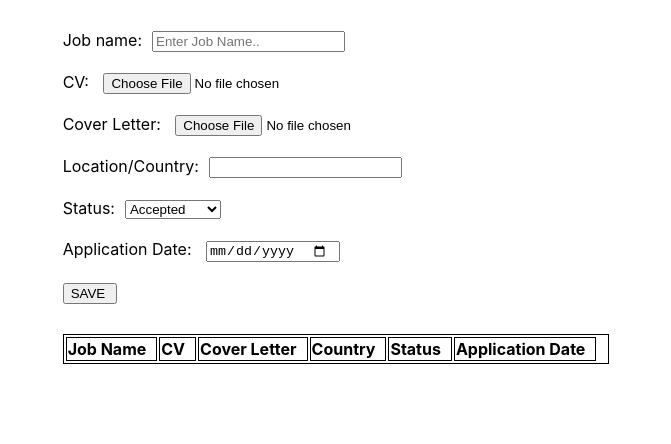
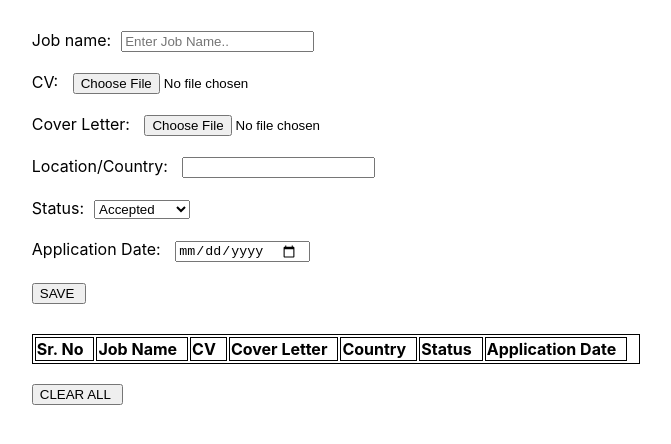
Before and after one commit to SumedhShewale/Job-Application-Tracker, a React (Create React App) app: page / in a window 1280 px wide. Shown: the top 444 px of the page, without its empty margins (274-945 px from the left). Built offline with nearby package versions, Linux system fonts and the light colour scheme.

Commit message:
Clear All Button added to clear saved data

```diff
--- a/src/Project.js
+++ b/src/Project.js
@@ -1,8 +1,10 @@
-import React, { useState } from 'react';
+import React, { useState } from "react";
 import "./Project.css";
 
 const Project = () => {
-    const [samples, setSamples] = useState(JSON.parse(localStorage.getItem("MyJobDetails")) || []);
+  const [samples, setSamples] = useState(
+    JSON.parse(localStorage.getItem("MyJobDetails")) || []
+  );
 
     const savedContent = (e) => {
         e.preventDefault(); //To prevent the default event from occuring
@@ -26,11 +28,16 @@ const Project = () => {
         // resetForm({ details: '' })
     }
 
-
     const changeStatus = (e) => {
         let value = e.target.value;
         document.getElementById("updateHere").innerHTML = value;
     }
+
+  const clearSavedData = () => {
+    document.getElementById("myform").reset();
+    localStorage.setItem("MyJobDetails", JSON.stringify([]));
+    setSamples([]);
+  };
 
     return (
         <div className="App">
@@ -49,14 +56,13 @@ const Project = () => {
                     type="file"
                     value={samples.cv}
                 /> <br /> <br />
-
                 <label>Cover Letter: </label>
                 <input
                     type="file"
                     value={samples.coverLetter}
                 /> <br /> <br />
 
-                <label>Location/Country:</label>
+                <label>Location/Country: </label>
                 <input
                     type="text"
                     value={samples.location}
@@ -86,7 +92,7 @@ const Project = () => {
                     type="submit"
                     id="btn"
                     value={samples.saveButton}
-                    onClick={() => setSamples(() => samples)}
+                    onClick={() => setSamples(samples)}
                 >SAVE</button>
 
                 {/* <tr>
@@ -97,10 +103,10 @@ const Project = () => {
                         <td id="updateHere">{samples.status}</td>
                         <td>{samples.applicationDate}</td>
                     </tr> */}
-
                 <table>
                     <thead>
                         <tr>
+                        <th>Sr. No</th>
                         <th>Job Name</th>
                         <th>CV</th>
                         <th>Cover Letter</th>
@@ -110,8 +116,9 @@ const Project = () => {
                         </tr>
                     </thead>
                     <tbody>
-                        {samples?.map((sample) => (
-                            <tr>
+                        {samples?.map((sample, index) => (
+                        <tr key={String(index)}>
+                            <td>{String(index + 1)}</td>
                             <td>{sample.jobName}</td>
                             <td>{sample.cv}</td>
                             <td>{sample.coverLetter}</td>
@@ -122,8 +129,17 @@ const Project = () => {
                         ))}
                     </tbody>
                 </table>
+                <button
+                style={{ marginTop: 20 }}
+                type="reset"
+                id="btn"
+                value={samples.saveButton}
+                onClick={clearSavedData}
+                >
+                CLEAR ALL
+                </button>
             </form>
-        </div >
+        </div>
     )
 }
 
```
Lines whose indentation alone changed are shown as unchanged.
